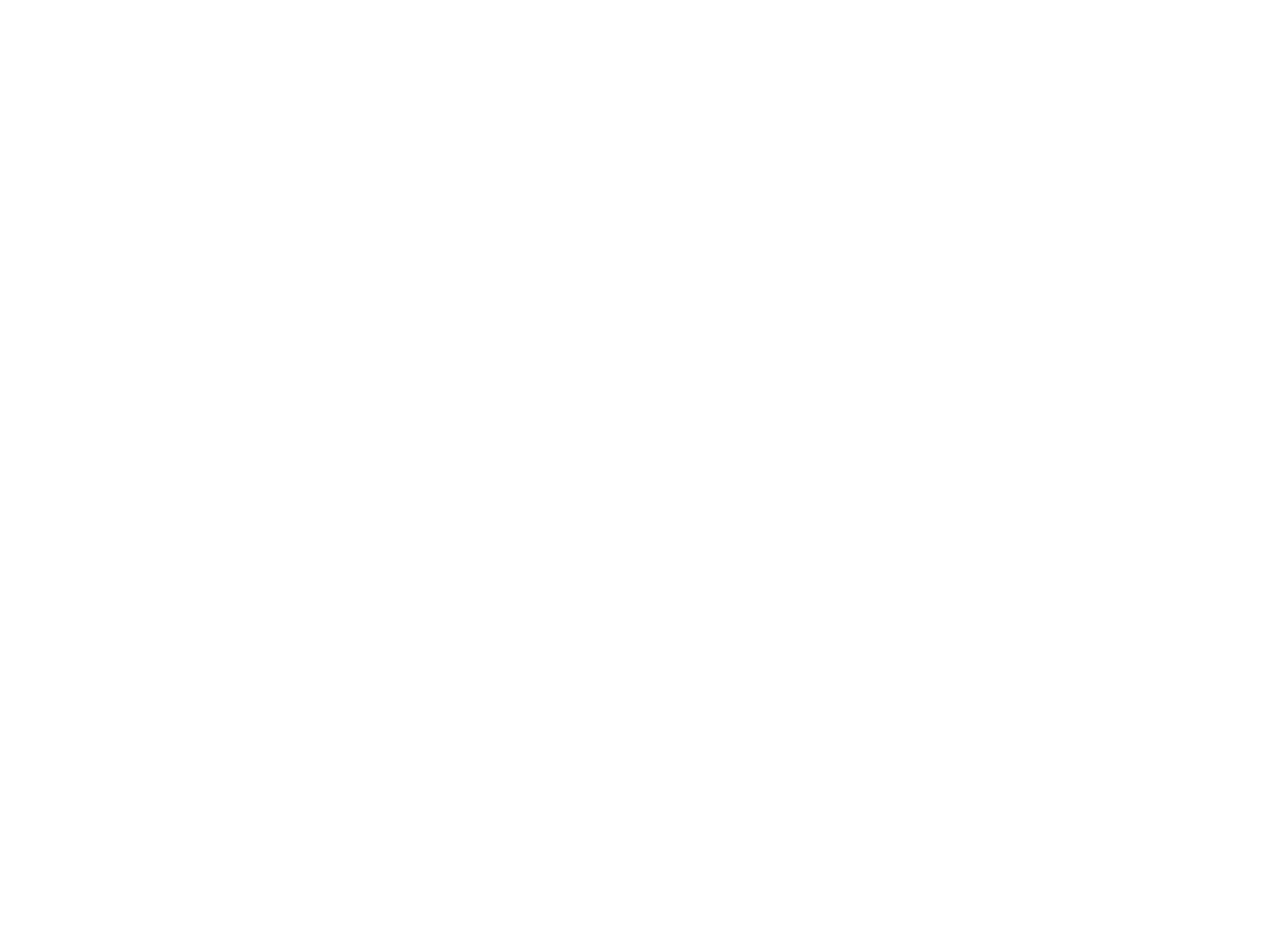
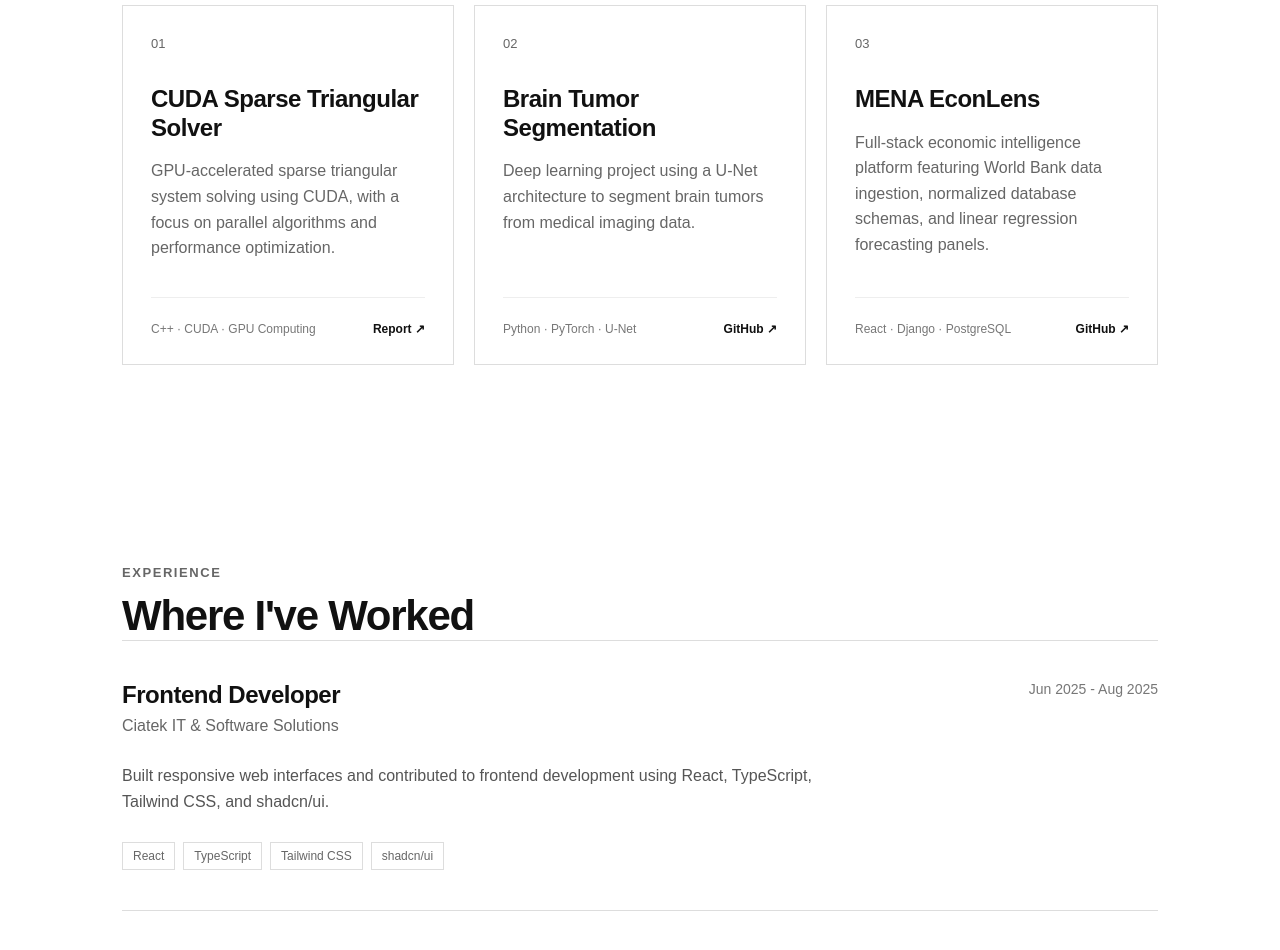
Before and after one commit to amoh909/amoh909.github.io, a React (Vite) app: page / in a window 1280 px wide. Shown: the part 980-1930 px from the top of the page. Before the commit the page ends 800 px from the top, so only its background shows below. Built offline with nearby package versions, Linux system fonts and the light colour scheme.

Commit message:
Add projects and experience sections

```diff
--- a/src/App.tsx
+++ b/src/App.tsx
@@ -62,6 +62,107 @@
             <a href="mailto:ali2moh.04@gmail.com">Email ↗</a>
           </div>
         </section>
+
+        <section id="projects" className="section">
+          <div className="section-heading">
+            <p className="section-label">SELECTED WORK</p>
+            <h2>Featured Projects</h2>
+          </div>
+
+          <div className="projects-grid">
+            <article className="project-card">
+              <div>
+                <p className="project-number">01</p>
+
+                <h3>CUDA Sparse Triangular Solver</h3>
+
+                <p>
+                  GPU-accelerated sparse triangular system solving using CUDA,
+                  with a focus on parallel algorithms and performance
+                  optimization.
+                </p>
+              </div>
+
+              <div className="project-footer">
+                <span>C++ · CUDA · GPU Computing</span>
+                <a href="https://drive.google.com/file/d/1L9WFoNtrKNnxXI4ZBROpEWr4vSroxkT1/view?usp=drive_link">
+                  Report ↗
+                </a>
+              </div>
+            </article>
+
+            <article className="project-card">
+              <div>
+                <p className="project-number">02</p>
+
+                <h3>Brain Tumor Segmentation</h3>
+
+                <p>
+                  Deep learning project using a U-Net architecture to segment
+                  brain tumors from medical imaging data.
+                </p>
+              </div>
+
+              <div className="project-footer">
+                <span>Python · PyTorch · U-Net</span>
+                <a href="https://github.com/amoh909/Brain-Tumor-Segmentation-LGG">
+                  GitHub ↗
+                </a>
+              </div>
+            </article>
+
+            <article className="project-card">
+              <div>
+                <p className="project-number">03</p>
+                <h3>MENA EconLens</h3>
+                <p>
+                  Full-stack economic intelligence platform featuring World Bank
+                  data ingestion, normalized database schemas, and linear
+                  regression forecasting panels.
+                </p>
+              </div>
+              <div className="project-footer">
+                <span>React · Django · PostgreSQL</span>
+                <a href="https://github.com/amoh909/MENA-EconLens">GitHub ↗</a>
+              </div>
+            </article>
+          </div>
+        </section>
+
+        <section className="section">
+          <div className="section-header">
+            <p className="section-label">EXPERIENCE</p>
+            <h2>Where I've Worked</h2>
+          </div>
+
+          <div className="experience-list">
+            <article className="experience-item">
+              <div className="experience-header">
+                <div>
+                  <h3>Frontend Developer</h3>
+                  <p className="experience-company">
+                    Ciatek IT & Software Solutions
+                  </p>
+                </div>
+
+                <span className="experience-date">Jun 2025 - Aug 2025</span>
+              </div>
+
+              <p className="experience-description">
+                Built responsive web interfaces and contributed to frontend
+                development using React, TypeScript, Tailwind CSS, and
+                shadcn/ui.
+              </p>
+
+              <div className="experience-tech">
+                <span>React</span>
+                <span>TypeScript</span>
+                <span>Tailwind CSS</span>
+                <span>shadcn/ui</span>
+              </div>
+            </article>
+          </div>
+        </section>
       </main>
     </>
   );
--- a/src/index.css
+++ b/src/index.css
@@ -115,3 +115,146 @@
 .hero-links a:hover {
   text-decoration: underline;
 }
+
+.section {
+  max-width: 1100px;
+  margin: 0 auto;
+  padding: 100px 32px;
+}
+
+.section-heading {
+  margin-bottom: 48px;
+}
+
+.section-label {
+  margin: 0 0 12px;
+  font-size: 13px;
+  font-weight: 700;
+  letter-spacing: 0.12em;
+  color: #666666;
+}
+
+.section h2 {
+  margin: 0;
+  font-size: 42px;
+  letter-spacing: -0.03em;
+}
+
+.projects-grid {
+  display: grid;
+  grid-template-columns: repeat(3, 1fr);
+  gap: 20px;
+}
+
+.project-card {
+  min-height: 360px;
+  padding: 28px;
+
+  border: 1px solid #dddddd;
+
+  display: flex;
+  flex-direction: column;
+  justify-content: space-between;
+
+  transition:
+    transform 0.2s ease,
+    border-color 0.2s ease;
+}
+
+.project-card:hover {
+  transform: translateY(-4px);
+  border-color: #111111;
+}
+
+.project-number {
+  margin: 0 0 30px;
+  font-size: 13px;
+  color: #888888;
+}
+
+.project-card h3 {
+  margin: 0;
+  font-size: 24px;
+  line-height: 1.2;
+  letter-spacing: -0.02em;
+}
+
+.project-card p {
+  line-height: 1.6;
+  color: #666666;
+}
+
+.project-footer {
+  display: flex;
+  justify-content: space-between;
+  align-items: center;
+  gap: 16px;
+
+  padding-top: 24px;
+  border-top: 1px solid #eeeeee;
+
+  font-size: 12px;
+  color: #777777;
+}
+
+.project-footer a {
+  flex-shrink: 0;
+  color: #111111;
+  font-weight: 600;
+}
+
+.project-footer a:hover {
+  text-decoration: underline;
+}
+
+.experience-list {
+  border-top: 1px solid #dddddd;
+}
+
+.experience-item {
+  padding: 40px 0;
+  border-bottom: 1px solid #dddddd;
+}
+
+.experience-header {
+  display: flex;
+  justify-content: space-between;
+  gap: 32px;
+}
+
+.experience-item h3 {
+  margin: 0;
+  font-size: 24px;
+  letter-spacing: -0.02em;
+}
+
+.experience-company {
+  margin: 8px 0 0;
+  color: #666666;
+}
+
+.experience-date {
+  flex-shrink: 0;
+  font-size: 14px;
+  color: #777777;
+}
+
+.experience-description {
+  max-width: 700px;
+  margin: 28px 0;
+  line-height: 1.6;
+  color: #555555;
+}
+
+.experience-tech {
+  display: flex;
+  flex-wrap: wrap;
+  gap: 8px;
+}
+
+.experience-tech span {
+  padding: 6px 10px;
+  border: 1px solid #dddddd;
+  font-size: 12px;
+  color: #666666;
+}
```
